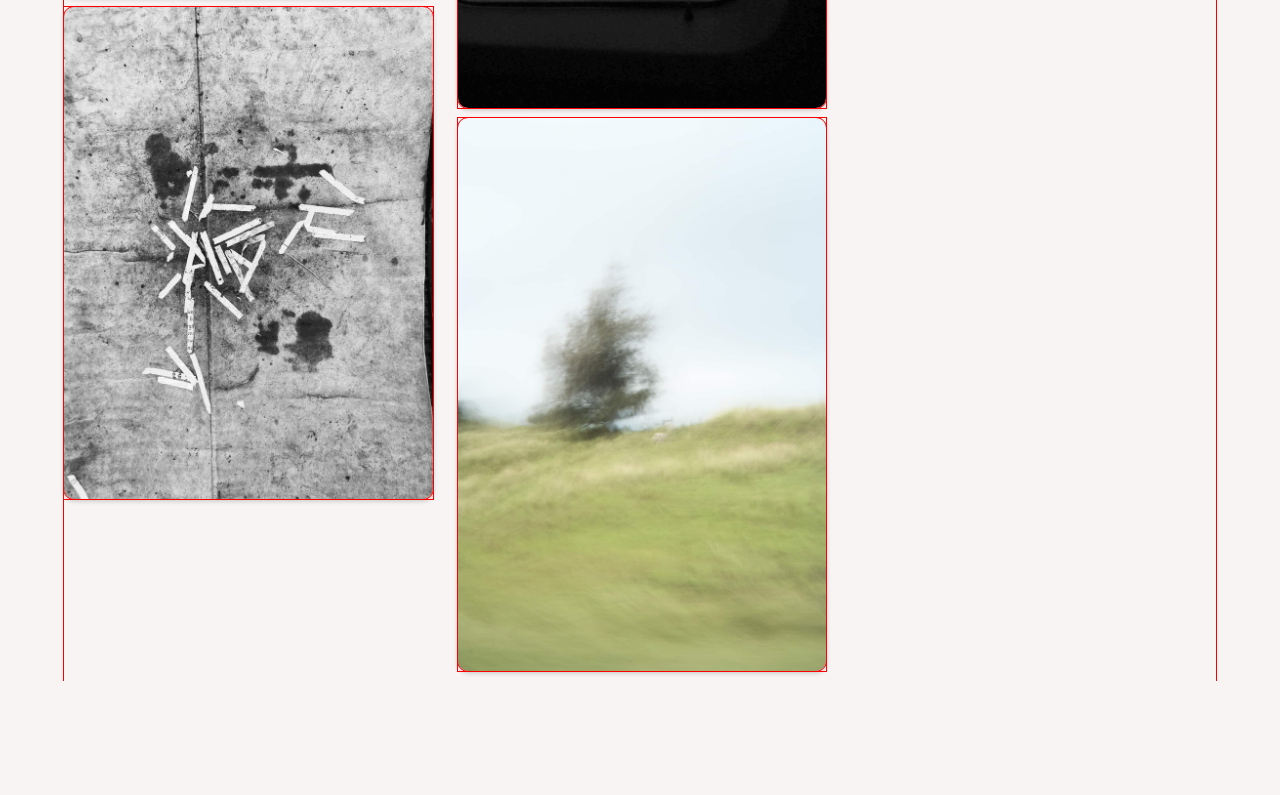
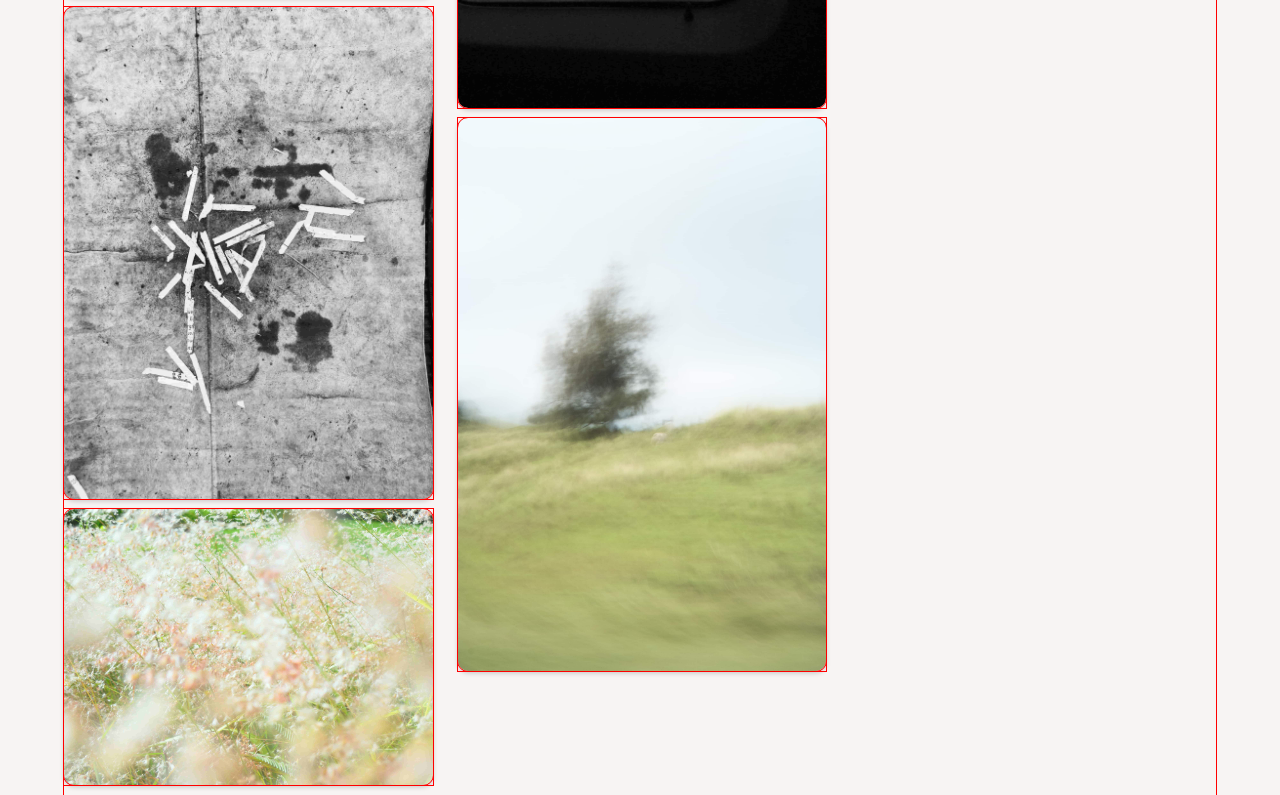
Before and after one commit to jcrouch2/Photography_Portfolio, a website: page abstract-gallery.html in a window 1280 px wide. Shown: the part 4248-5043 px from the top of the page. Before the commit the page ends 4929 px from the top, so only its background shows below. Drawn offline with nearby package versions, Linux system fonts and the light colour scheme; some packages are replaced by stand-ins of ours; a script that the page names is missing.

Commit message:
Add one forgotten photo

```diff
--- a/abstract-gallery.html
+++ b/abstract-gallery.html
@@ -57,7 +57,7 @@
 	<div class="gallery-container"
 		data-folder="abstract"
 		data-base="abstract"
-		data-count="23">
+		data-count="24">
 	</div>
 
 </body>
```
Also changed, not shown: assets/optimized/abstract/abstract24.jpg (added).
